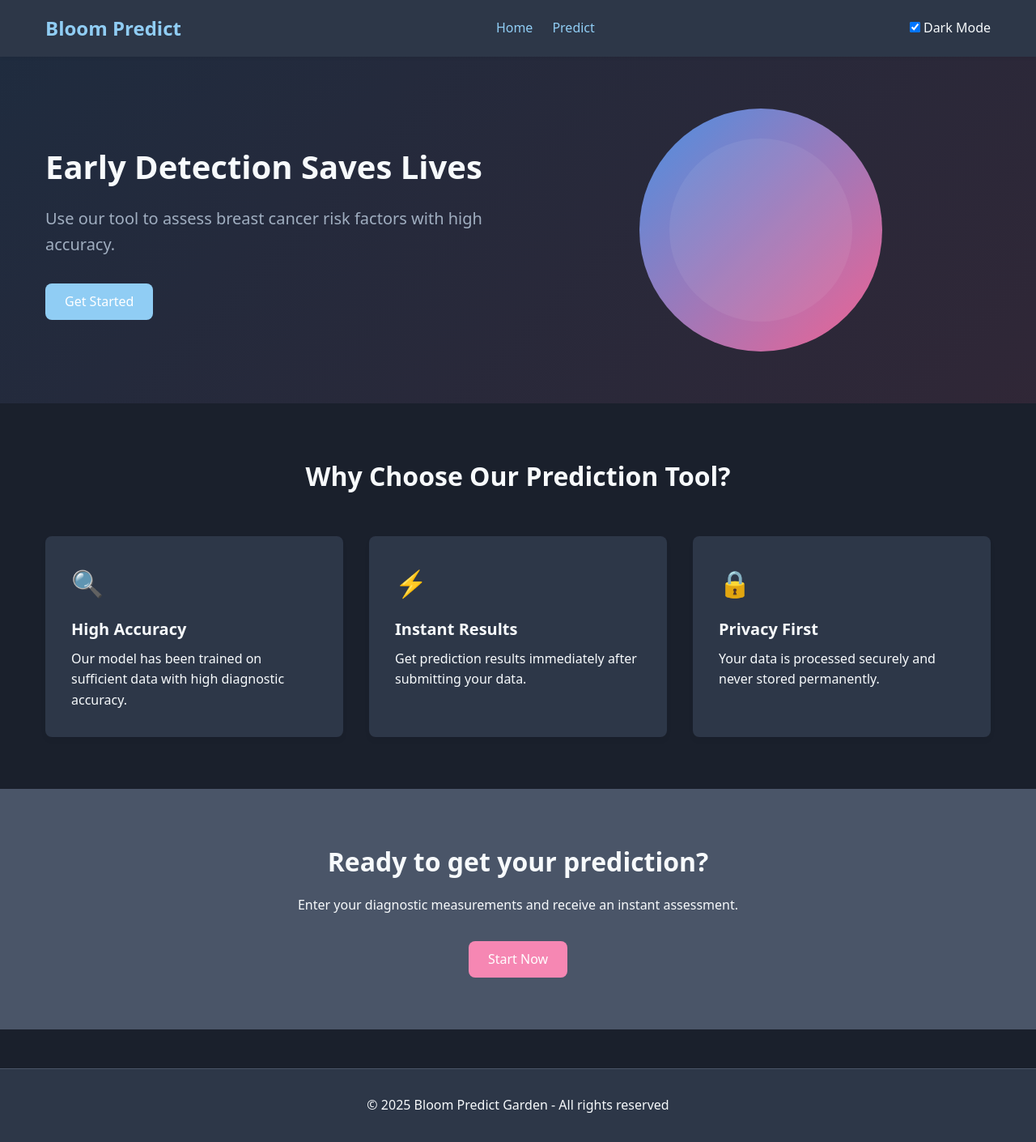
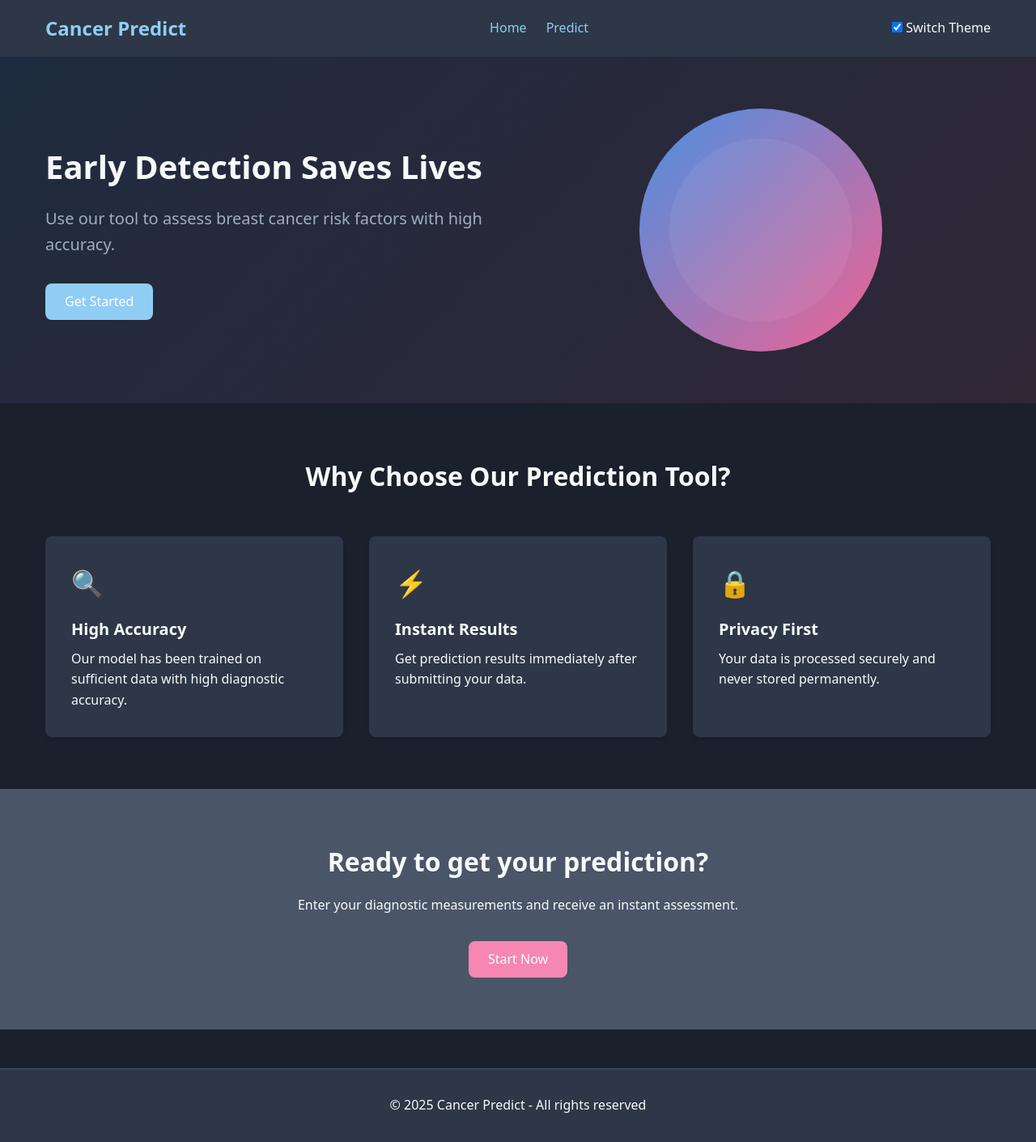
Before and after one commit to Wills17/Breast-Cancer-Prediction, a Flask app: page / in a window 1280 px wide. Shown: the whole page at 81% size. Run offline with Flask 3, Linux system fonts and the light colour scheme; parts of the project's set-up code (start-up, migrations or seed data) failed here and were passed over.

Commit message:
Update branding

```diff
--- a/templates/base.html
+++ b/templates/base.html
@@ -24,7 +24,7 @@
 <body>
     <header>
         <div class="container">
-            <h1>Bloom Predict</h1>
+            <h1>Cancer Predict</h1>
             <nav>
                 <ul>
                     <li><a href="/">Home</a></li>
@@ -34,7 +34,7 @@
             <div class="theme-switch">
                 <label>
                     <input type="checkbox" id="theme-toggle">
-                    <span>Dark Mode</span>
+                    <span>Switch Theme</span>
                 </label>
             </div>
         </div>
@@ -46,7 +46,7 @@
 
     <footer>
         <div class="container">
-            <p>&copy; 2025 Bloom Predict Garden - All rights reserved</p>
+            <p>&copy; 2025 Cancer Predict - All rights reserved</p>
         </div>
     </footer>
 </body>
```
